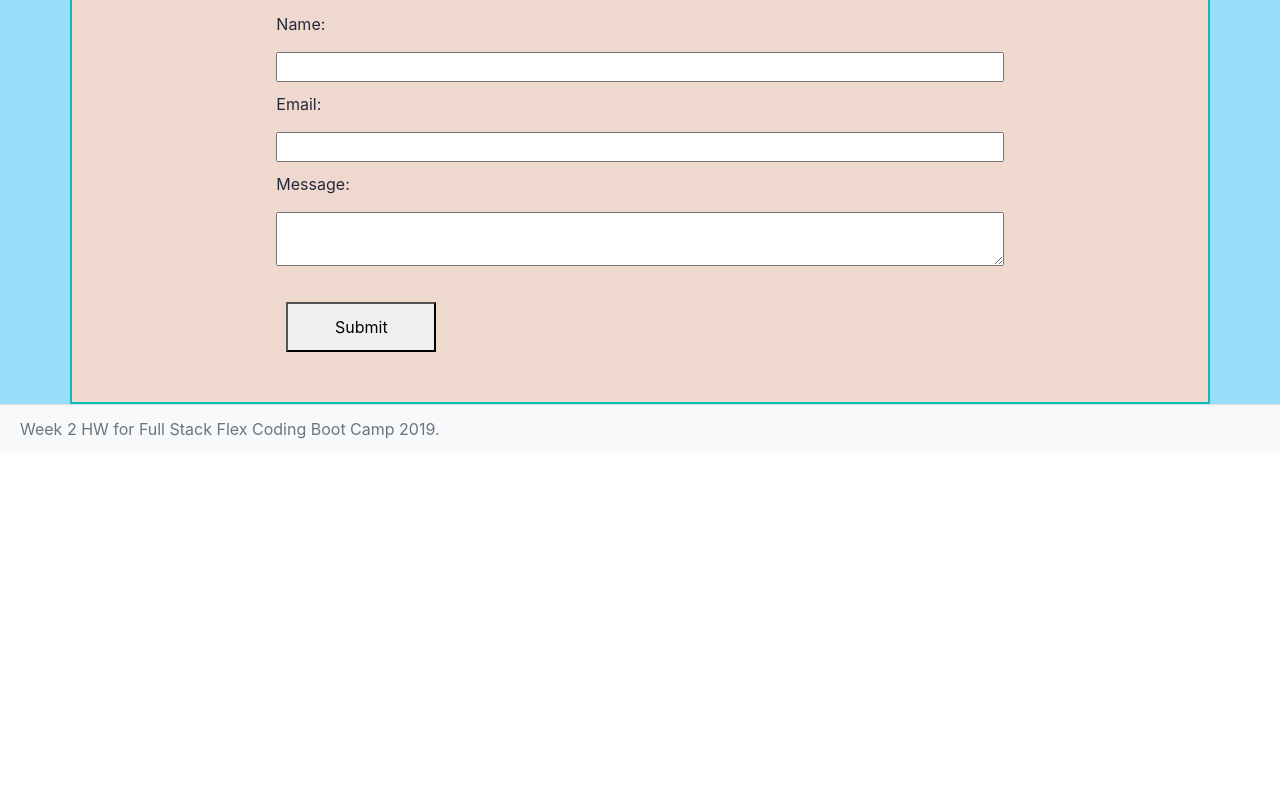
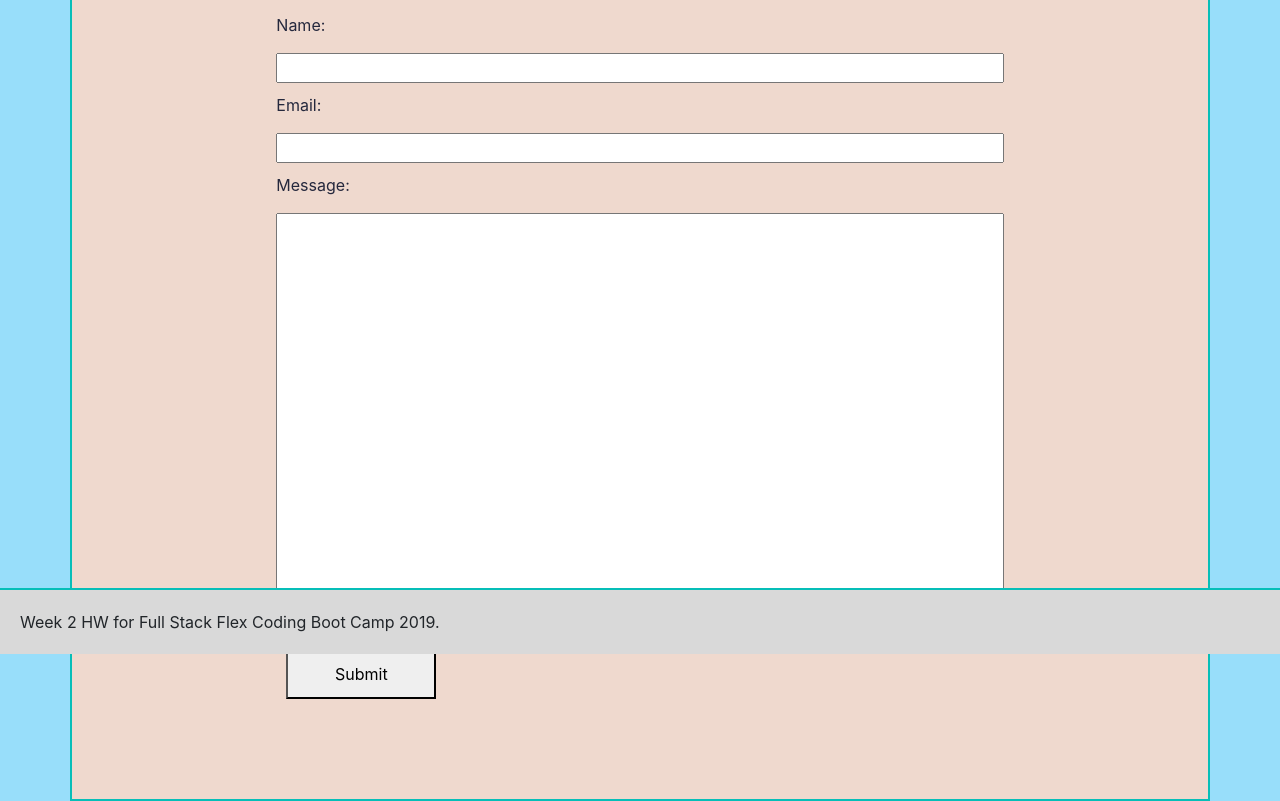
Before and after one commit to tomrennhack/Bootstrap-Portfolio, a plain HTML site: page contact.html in a window 1280 px wide. Shown: the part 146-947 px from the top of the page. Before the commit the page ends 800 px from the top, so only its background shows below. Drawn offline with nearby package versions, Linux system fonts and the light colour scheme.

Commit message:
sticky footer and formatting final

```diff
--- a/contact.html
+++ b/contact.html
@@ -8,9 +8,9 @@
         </title>
     </head>
 
-    <body>
+    <body style="height: 100%">
         <!-- bootstrap NAVBAR  -->
-        <nav class="navbar sticky-top navbar-expand-lg navbar-light bg-light" style="border-bottom: solid #07beb8 1px;">
+        <nav class="navbar sticky-top navbar-expand-lg navbar-light bg-light" style="border-bottom: solid #07beb8 2px;">
             <a class="navbar-brand" href="index.html">Tom Rennhack</a>
             <button class="navbar-toggler" type="button" data-toggle="collapse" data-target="#navbarSupportedContent" aria-controls="navbarSupportedContent" aria-expanded="false" aria-label="Toggle navigation">
               <span class="navbar-toggler-icon"></span>
@@ -65,12 +65,12 @@
                     <div class="col-lg-8 col-md-10 col-sm-12 text-left mx-auto" style="padding-top:10px; color: #25283d;">
                         <form>
                             <p>Message:</p>
-                            <textarea class="col-12"></textarea>
+                            <textarea class="col-12" style="height: 400px;"></textarea>
                         </form>
                     </div>
                 </div>
                 <div clas="row">
-                    <div class="col-lg-8 col-md-10 col-sm-12 text-left mx-auto" style="padding-top:30px; padding-bottom: 50px;">
+                    <div class="col-lg-8 col-md-10 col-sm-12 text-left mx-auto" style="padding-top:30px; padding-bottom: 100px;">
                         <button type="button" form="form-1" value="Submit" style="width: 150px; height: 50px;">
                             Submit
                         </button>
@@ -79,11 +79,12 @@
             </div>
         </section>
 
+        <section class="filler" style="height: 100%; width: 100%; background-color: #98defa;">
+        </section>
+
         <!-- footer -->
-        <div class="footer-margin">
-            <footer class="card-footer bg-light footer-font-style text-muted footer-position">
-                <span>Week 2 HW for Full Stack Flex Coding Boot Camp 2019.</span>
-            </footer>
+        <div class="footer" style="width: 100%; left: 0; bottom: 0; position: fixed; background-color: rgb(217,217,217); padding-top: 20px; padding-bottom: 20px; padding-left: 20px; border-top: solid 2px #07beb8 ">
+            <span>Week 2 HW for Full Stack Flex Coding Boot Camp 2019.</span>
         </div>
     </body>
 </html>
```
Also changed, not shown: index.html (+5 -7 lines), portfolio.html (+4 -9 lines).
